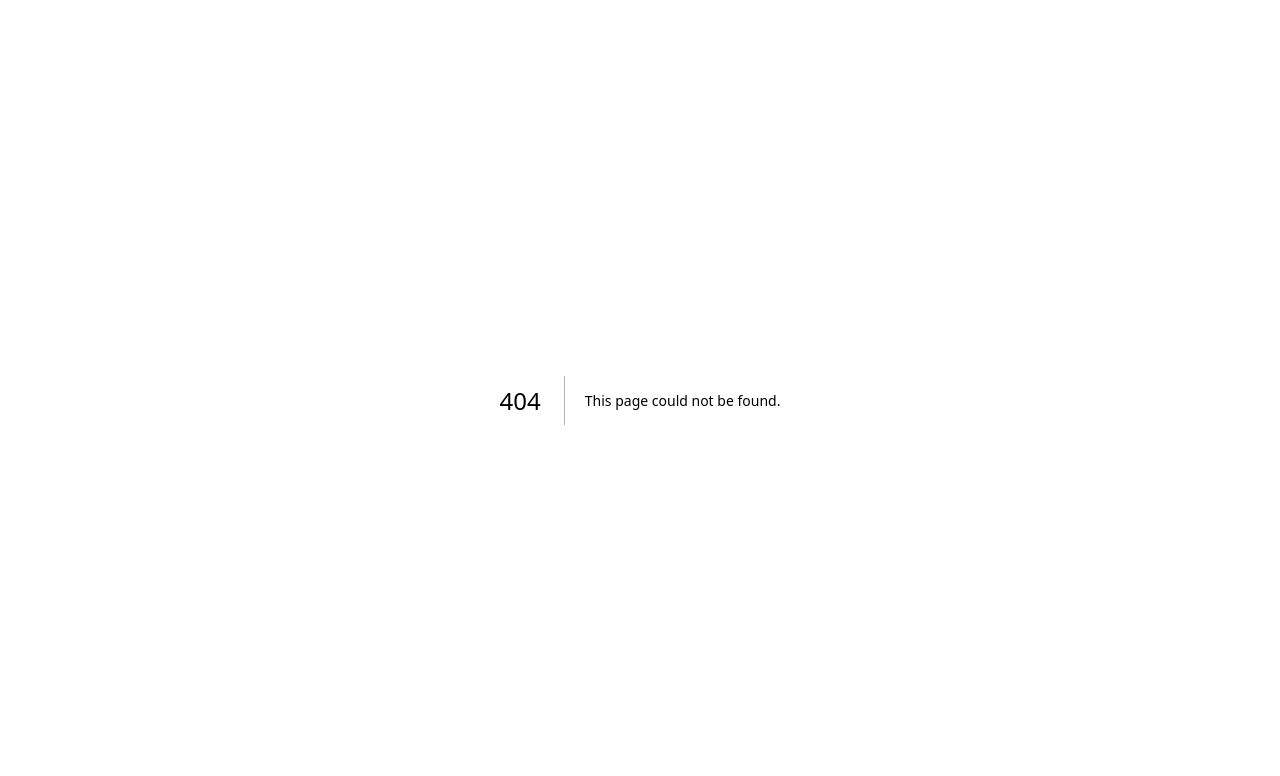
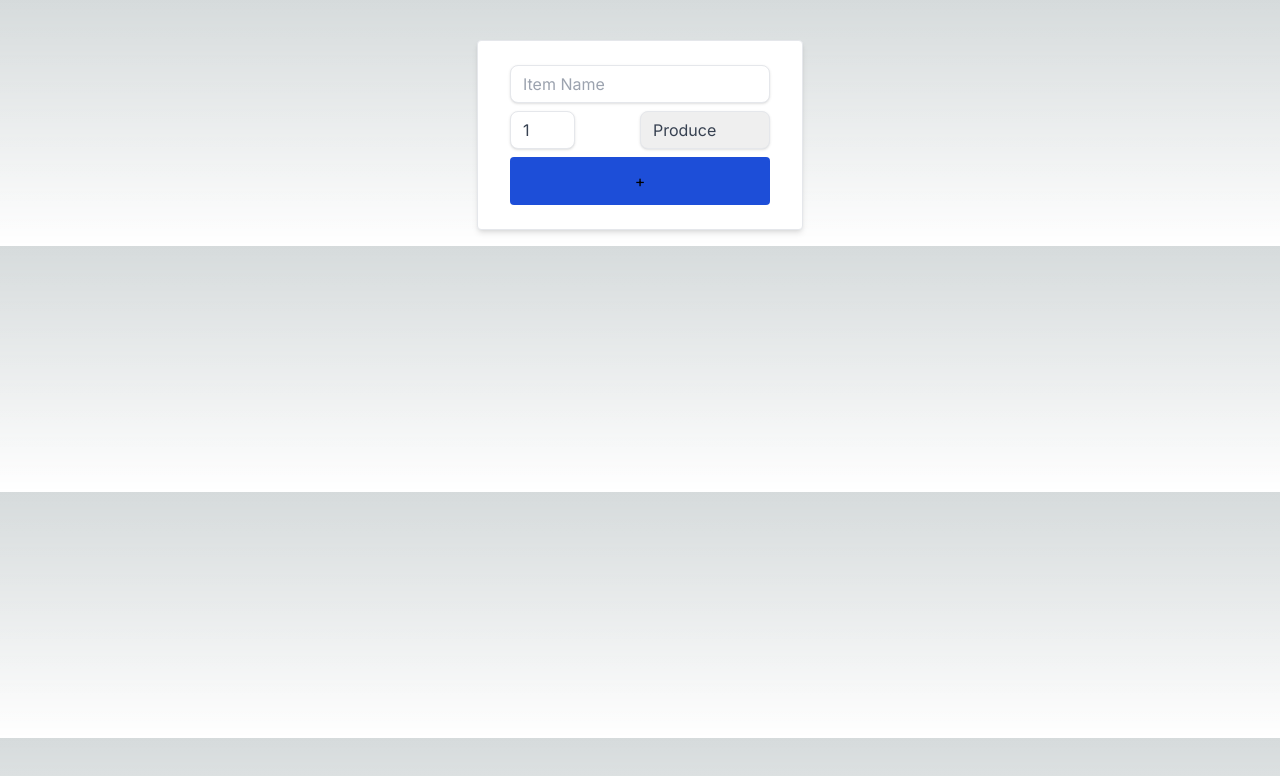
Before and after one commit to anthony040190/cprg306-assignments, a Next.js app: page /week4 in a window 1280 px wide. Before the commit this address had no page. Shown: the top 776 px of the page. Built offline with nearby package versions, Linux system fonts and the light colour scheme.

Commit message:
add week 4 with style

```diff
--- a/app/page.js
+++ b/app/page.js
@@ -9,6 +9,7 @@ export default function Home() {
         <StudentInfo />
         <p className='py-1'><Link href="/week2/">Week 2</Link></p>
         <p className='py-1'><Link href="/week3/">Week 3</Link></p>
+        <p className='py-1'><Link href="/week4/">Week 4</Link></p>
       </div>
     </div>
   );
--- a/app/student-info.js
+++ b/app/student-info.js
@@ -26,7 +26,7 @@ export default function StudentInfo() {
 
             <div className="flex py-1">
                 <div className="w-1/2 text-right pr-3">
-                    <label>Course and section:</label>
+                    <label>Course and Section:</label>
                 </div>
 
                 <div className="w-1/2 text-left pl-3">
--- /dev/null
+++ b/app/week4/new-item.js
@@ -0,0 +1,70 @@
+"use client";
+import { useState } from "react";
+
+export default function NewItem() {
+    const [name, setName] = useState("");
+    const [quantity, setQuantity] = useState(1);
+    const [category, setCategory] = useState("Produce");
+
+    const handleSubmit = (e) => {
+        e.preventDefault();
+
+
+        const item = {
+            name: name,
+            quantity: quantity,
+            category: category
+        };
+
+        console.log(item);
+        alert(`        Added Item: ${item.name} \n
+        Quantity: ${item.quantity} \n
+        Category: ${item.category}`);
+
+        setName("");
+        setQuantity(1);
+        setCategory("Produce");
+    }
+
+    const handleNameChange = (e) => {
+        setName(e.target.value);
+    }
+
+    const handleQuantityChange = (e) => {
+        setQuantity(e.target.value);
+    }
+
+    const handleCategoryChange = (e) => {
+        setCategory(e.target.value);
+    }
+
+    return (
+        <div className="flex justify-center w-full mt-10">
+            <form onSubmit={handleSubmit} className="border bg-white shadow-md rounded px-8 pt-6 pb-6 mb-4 max-w-md">
+                <div className="mb-2">
+                    <input type="text" value={name} onChange={handleNameChange} required className="shadow appearance-none border rounded-lg w-full py-2 px-3 text-gray-700 leading-tight focus:outline-none focus:shadow-outline" placeholder="Item Name" />
+                </div>
+
+                <div className="mb-2 flex justify-between">
+                    <input type="number" value={quantity} onChange={handleQuantityChange} min="1" max="99" className="shadow appearance-none border rounded-lg w-1/4 py-2 px-3 text-gray-700 leading-tight focus:outline-none focus:shadow-outline" />
+                    <select onChange={handleCategoryChange} className="shadow appearance-none border rounded-lg w-2/4 py-2 px-3 text-gray-700 leading-tight focus:outline-none focus:shadow-outline">
+                    <option disabled>Category</option>
+                        <option value='Produce' selected>Produce</option>
+                        <option value="Dairy">Dairy</option>
+                        <option value="Bakery">Bakery</option>
+                        <option value="Meat">Meat</option>
+                        <option value="Frozen Foods">Frozen Foods</option>
+                        <option value="Canned Goods">Canned Goods</option>
+                        <option value="Dry Goods">Dry Goods</option>
+                        <option value="Beverages">Beverages</option>
+                        <option value="Snacks">Snacks</option>
+                        <option value="Household">Household</option>
+                        <option value="Other">Other</option>
+                    </select>
+                </div>
+
+                <button className="w-full text-center border-white bg-blue-700 hover:bg-blue-500 py-3 rounded">+</button>
+            </form>
+        </div>
+    );
+}
--- /dev/null
+++ b/app/week4/page.js
@@ -0,0 +1,9 @@
+import NewItem from "./new-item";
+
+export default function Page() {
+    return (
+        <div>
+            <NewItem />
+        </div>
+    );
+}
```
